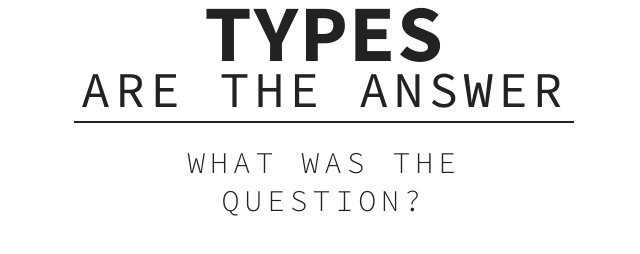
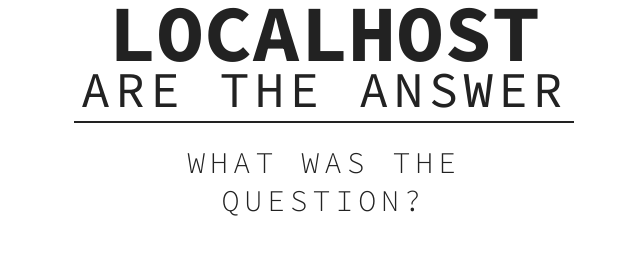
Before and after one commit to jsdnxx/theanswer, a website: page index.html in a window 1280 px wide. Shown: the whole page, without its empty margins (316-956 px from the left). Drawn offline with Linux system fonts and the light colour scheme.

Commit message:
oh yeah, location...

```diff
--- a/index.html
+++ b/index.html
@@ -50,8 +50,7 @@ h3{
   }
 
   // do some stuff
-  var location = 'https://types.heroku.com/apps';
-  //var location = window.location.href;
+  var location = window.location.href;
   var subdomainRegx = /\/\/(\w+)./;
   function getSubdomain() {
     return location.match(subdomainRegx)[1];
```
